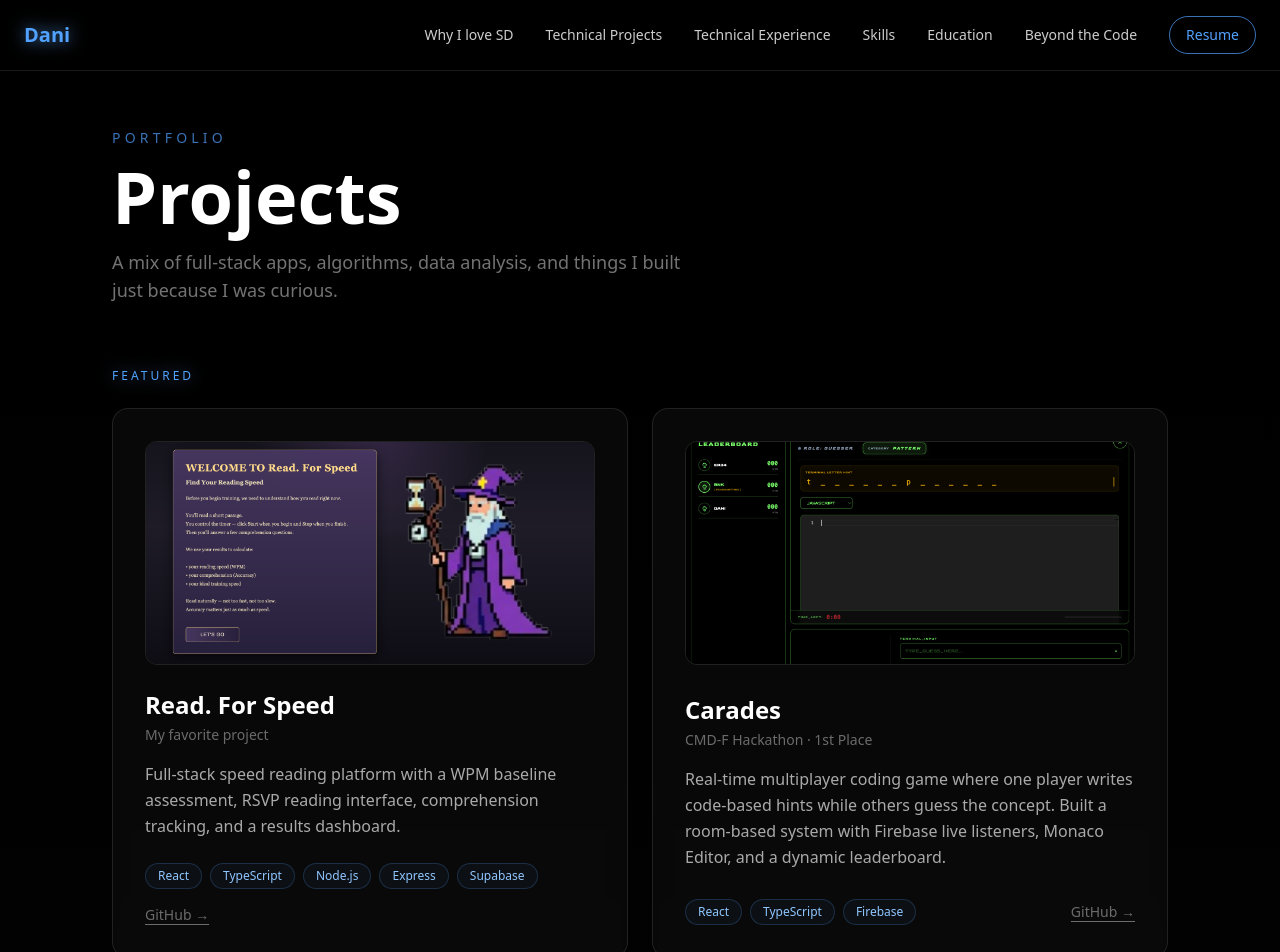
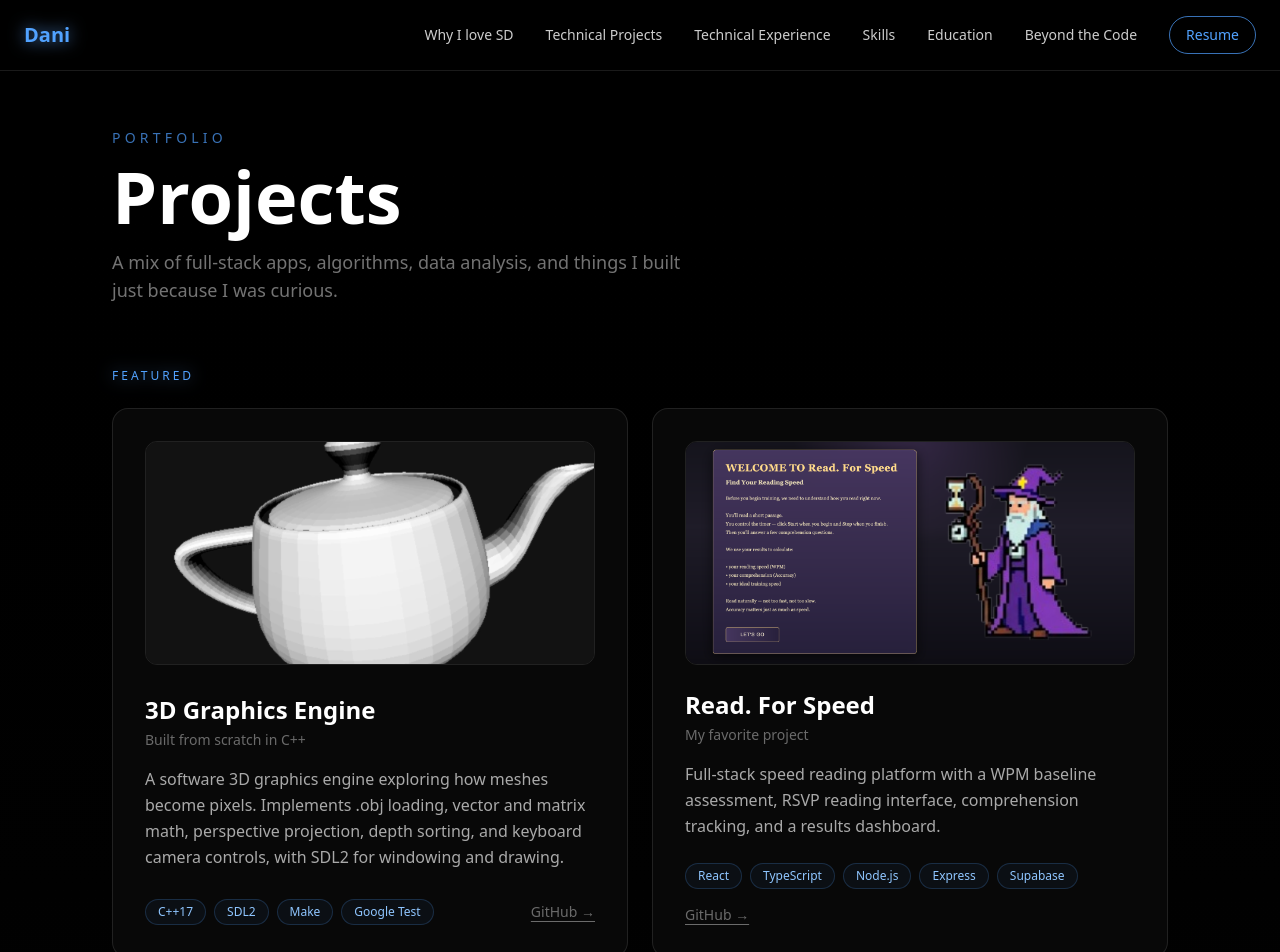
Before and after one commit to Fradedaniela0305/Personal-website, a React (Vite) app: page /projects in a window 1280 px wide. Shown: the top 952 px of the page. Built offline with nearby package versions, Linux system fonts and the light colour scheme.

Commit message:
graphics engine

```diff
--- a/src/pages/MainPage.tsx
+++ b/src/pages/MainPage.tsx
@@ -48,7 +48,7 @@
 
           {/* Shorter, punchier subtitle that won't wrap awkwardly */}
           <p className="mt-4 max-w-xl text-xl md:text-2xl leading-relaxed text-white/70">
-            CS student @ UBC building full-stack apps —
+            CS student @ UBC Coding —
             <br className="hidden md:block" /> and drawing on my free time
           </p>
 
--- a/src/pages/Projects.tsx
+++ b/src/pages/Projects.tsx
@@ -23,6 +23,16 @@
 };
 
 const FEATURED: Project[] = [
+  {
+    title: "3D Graphics Engine",
+    subtitle: "Built from scratch in C++",
+    description:
+      "A software 3D graphics engine exploring how meshes become pixels. Implements .obj loading, vector and matrix math, perspective projection, depth sorting, and keyboard camera controls, with SDL2 for windowing and drawing.",
+    stack: ["C++17", "SDL2", "Make", "Google Test"],
+    github: "https://github.com/Fradedaniela0305/graphics-3d-engine",
+    image: "/graphics-engine.png",
+    featured: true,
+  },
   {
     title: "Read. For Speed",
     subtitle: "My favorite project",
@@ -173,7 +183,7 @@
 
   return (
     <div
-      className="
+      className={`
         group relative flex flex-col justify-between
         overflow-hidden
         rounded-2xl border border-white/10 bg-white/[0.03]
@@ -181,8 +191,8 @@
         transition duration-300
         hover:border-blue-400/40 hover:bg-white/[0.06]
         hover:drop-shadow-[0_0_30px_rgba(96,165,250,0.15)]
-        cursor-pointer
-      "
+        ${project.detailRoute ? "cursor-pointer" : ""}
+      `}
       onClick={() => project.detailRoute && navigate(project.detailRoute)}
     >
       <img
--- a/src/pages/WhyILoveSD.tsx
+++ b/src/pages/WhyILoveSD.tsx
@@ -28,6 +28,11 @@
             <span className="text-blue-400">creativity</span> is what excites me
             most.
           </p>
+
+          <p>
+            My interest in art and programming has recently led me to start exploring a carreer in <span className="text-blue-400">graphics</span>
+          </p>
+
         </div>
 
         <img
```
Also changed, not shown: public/graphics-engine.png (added).
